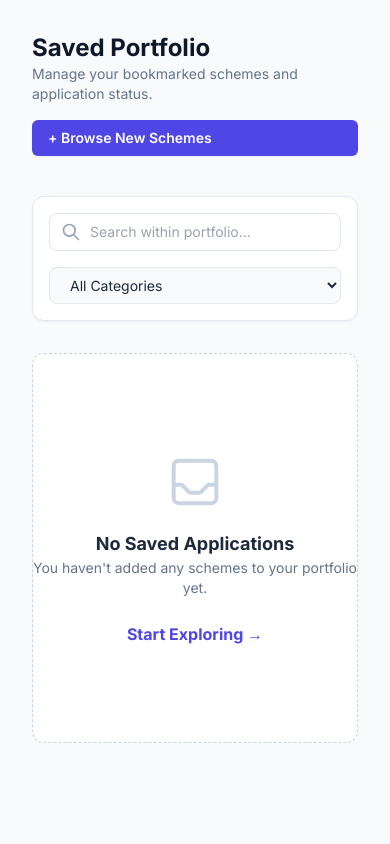
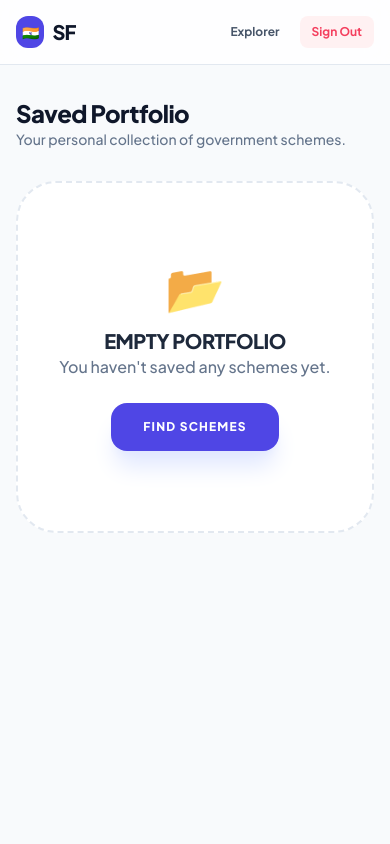
Before and after one commit to naveen-kumar-4/scheme-finder, a Flask app: page /saved_schemes in a window 390 px wide. Run offline with Flask 3, Linux system fonts and the light colour scheme; the visitor is signed in with stand-in values (Sample User, id 1); data that the repository does not hold is empty; some libraries are stand-ins or nearby versions.

Commit message:
saved_schemes.html

```diff
--- a/templates/saved_schemes.html
+++ b/templates/saved_schemes.html
@@ -5,110 +5,111 @@
     <meta name="viewport" content="width=device-width, initial-scale=1.0">
     <title>Saved Portfolio | SchemeFinder</title>
     <script src="https://cdn.tailwindcss.com"></script>
-    <link href="https://fonts.googleapis.com/css2?family=Inter:wght@400;500;600;700&display=swap" rel="stylesheet">
+    <link href="https://fonts.googleapis.com/css2?family=Plus+Jakarta+Sans:wght@400;500;600;700;800&display=swap" rel="stylesheet">
     <style>
-        body { font-family: 'Inter', sans-serif; background-color: #f8fafc; color: #1e293b; }
-        .sidebar-link.active { background: #eef2ff; color: #4f46e5; border-right: 3px solid #4f46e5; }
-        .table-container { border-radius: 8px; border: 1px solid #e2e8f0; background: white; overflow: hidden; }
+        body {
+            font-family: 'Plus Jakarta Sans', sans-serif;
+            background-color: #f8fafc;
+            color: #0f172a;
+        }
+        /* Desktop Hover: Lift and Highlight */
+        @media (min-width: 768px) {
+            .scheme-row {
+                transition: all 0.3s cubic-bezier(0.4, 0, 0.2, 1);
+            }
+            .scheme-row:hover {
+                transform: translateX(8px);
+                background-color: #ffffff;
+                border-color: #6366f1;
+                box-shadow: 10px 10px 20px -10px rgba(99, 102, 241, 0.1);
+            }
+        }
+        /* Mobile Specific: Active state feedback */
+        .scheme-row:active {
+            background-color: #f1f5f9;
+        }
+        .line-clamp-mobile {
+            display: -webkit-box;
+            -webkit-line-clamp: 2;
+            -webkit-box-orient: vertical;
+            overflow: hidden;
+        }
     </style>
 </head>
-<body class="min-h-screen flex">
+<body class="min-h-screen">
 
-    <aside class="w-64 bg-white border-r border-slate-200 hidden lg:flex flex-col h-screen sticky top-0">
-        <div class="p-6 border-b border-slate-100">
-            <h1 class="text-xl font-bold tracking-tight text-slate-900 flex items-center gap-2">
-                <span class="text-indigo-600">🇮🇳</span> SchemeFinder
-            </h1>
+    <nav class="bg-white/80 backdrop-blur-md sticky top-0 z-50 border-b border-slate-200 px-4 md:px-8 py-4">
+        <div class="max-w-7xl mx-auto flex justify-between items-center">
+            <a href="/" class="text-xl font-black tracking-tighter flex items-center gap-2">
+                <span class="bg-indigo-600 text-white p-1.5 rounded-xl text-sm">🇮🇳</span>
+                <span class="hidden md:inline">SCHEMEFINDER</span>
+                <span class="md:hidden">SF</span>
+            </a>
+            <div class="flex items-center gap-2 md:gap-4">
+                <a href="/" class="text-xs md:text-sm font-bold text-slate-600 px-3 py-2 hover:text-indigo-600 transition">Explorer</a>
+                <a href="/logout" class="text-xs md:text-sm font-bold text-rose-500 bg-rose-50 px-3 py-2 rounded-lg hover:bg-rose-100 transition">Sign Out</a>
             </div>
-        <nav class="flex-1 p-4 space-y-1">
-            <a href="/" class="sidebar-link flex items-center gap-3 px-4 py-3 text-slate-600 font-medium rounded-lg hover:bg-slate-50 transition">
-                <svg class="w-5 h-5" fill="none" stroke="currentColor" viewBox="0 0 24 24"><path stroke-linecap="round" stroke-linejoin="round" stroke-width="2" d="M3 12l2-2m0 0l7-7 7 7M5 10v10a1 1 0 001 1h3m10-11l2 2m-2-2v10a1 1 0 01-1 1h-3m-6 0a1 1 0 001-1v-4a1 1 0 011-1h2a1 1 0 011 1v4a1 1 0 001 1m-6 0h6"/></svg>
-                Explorer
-            </a>
-            <a href="/saved_schemes" class="sidebar-link active flex items-center gap-3 px-4 py-3 font-semibold rounded-lg transition">
-                <svg class="w-5 h-5" fill="none" stroke="currentColor" viewBox="0 0 24 24"><path stroke-linecap="round" stroke-linejoin="round" stroke-width="2" d="M5 5a2 2 0 012-2h10a2 2 0 012 2v16l-7-3.5L5 21V5z"/></svg>
-                Saved Portfolio
-            </a>
-            <a href="/dashboard" class="sidebar-link flex items-center gap-3 px-4 py-3 text-slate-600 font-medium rounded-lg hover:bg-slate-50 transition">
-                <svg class="w-5 h-5" fill="none" stroke="currentColor" viewBox="0 0 24 24"><path stroke-linecap="round" stroke-linejoin="round" stroke-width="2" d="M16 7a4 4 0 11-8 0 4 4 0 018 0zM12 14a7 7 0 00-7 7h14a7 7 0 00-7-7z"/></svg>
-                Dashboard
-            </a>
+        </div>
     </nav>
-        <div class="p-4 border-t border-slate-100">
-            <a href="/logout" class="flex items-center gap-3 px-4 py-3 text-rose-600 font-medium rounded-lg hover:bg-rose-50 transition">
-                <svg class="w-5 h-5" fill="none" stroke="currentColor" viewBox="0 0 24 24"><path stroke-linecap="round" stroke-linejoin="round" stroke-width="2" d="M17 16l4-4m0 0l-4-4m4 4H7m6 4v1a3 3 0 01-3 3H6a3 3 0 01-3-3V7a3 3 0 013-3h4a3 3 0 013 3v1"/></svg>
-                Sign Out
-            </a>
-        </div>
-    </aside>
 
-    <main class="flex-1 p-8 lg:p-12 overflow-y-auto">
+    <main class="max-w-7xl mx-auto px-4 md:px-8 py-8 md:py-12">
 
-        <div class="flex flex-col md:flex-row md:items-center justify-between gap-4 mb-10">
-            <div>
-                <h2 class="text-2xl font-bold text-slate-900">Saved Portfolio</h2>
-                <p class="text-slate-500 text-sm">Manage your bookmarked schemes and application status.</p>
-            </div>
-            <a href="/" class="inline-flex items-center px-4 py-2 bg-indigo-600 text-white text-sm font-semibold rounded-md shadow-sm hover:bg-indigo-700 transition">
-                + Browse New Schemes
-            </a>
-        </div>
-
-        <div class="bg-white p-4 border border-slate-200 rounded-xl mb-8 flex flex-col md:flex-row gap-4 shadow-sm">
-            <div class="relative flex-1">
-                <span class="absolute inset-y-0 left-0 pl-3 flex items-center text-slate-400">
-                    <svg class="h-5 w-5" fill="none" stroke="currentColor" viewBox="0 0 24 24"><path stroke-linecap="round" stroke-linejoin="round" stroke-width="2" d="M21 21l-6-6m2-5a7 7 0 11-14 0 7 7 0 0114 0z"/></svg>
-                </span>
-                <input type="text" placeholder="Search within portfolio..." class="block w-full pl-10 pr-3 py-2 border border-slate-200 rounded-lg focus:ring-1 focus:ring-indigo-500 focus:border-indigo-500 text-sm outline-none">
-            </div>
-            <select class="px-4 py-2 border border-slate-200 rounded-lg text-sm bg-slate-50 outline-none">
-                <option>All Categories</option>
-                <option>Central Government</option>
-                <option>State Government</option>
-            </select>
+        <div class="mb-8 md:mb-12">
+            <h1 class="text-2xl md:text-4xl font-black text-slate-900 tracking-tight">Saved Portfolio</h1>
+            <p class="text-slate-500 text-sm md:text-base font-medium">Your personal collection of government schemes.</p>
         </div>
 
         {% if schemes %}
-        <div class="table-container shadow-sm">
-            <table class="min-w-full divide-y divide-slate-200">
-                <thead class="bg-slate-50">
-                    <tr>
-                        <th class="px-6 py-4 text-left text-xs font-semibold text-slate-500 uppercase tracking-wider">Scheme Name</th>
-                        <th class="px-6 py-4 text-left text-xs font-semibold text-slate-500 uppercase tracking-wider">Details</th>
-                        <th class="px-6 py-4 text-right text-xs font-semibold text-slate-500 uppercase tracking-wider">Actions</th>
-                    </tr>
-                </thead>
-                <tbody class="bg-white divide-y divide-slate-100">
+        <div class="flex flex-col gap-4">
+            <div class="hidden md:flex items-center px-8 py-3 text-[10px] font-black uppercase tracking-[0.2em] text-slate-400">
+                <div class="w-1/3">Scheme Name</div>
+                <div class="w-5/12">Description / Benefits</div>
+                <div class="w-1/4 text-right">Actions</div>
+            </div>
+
             {% for scheme in schemes %}
-                    <tr id="row-{{ scheme._id }}" class="hover:bg-slate-50/80 transition">
-                        <td class="px-6 py-4 whitespace-nowrap">
-                            <div class="text-sm font-bold text-slate-900">{{ scheme.scheme_name }}</div>
-                            <div class="text-xs text-indigo-600 font-medium">Ref ID: #{{ scheme._id[:8] }}</div>
-                        </td>
-                        <td class="px-6 py-4">
-                            <p class="text-sm text-slate-600 line-clamp-1 max-w-md">{{ scheme.details }}</p>
-                        </td>
-                        <td class="px-6 py-4 text-right space-x-2">
-                            <a href="/scheme/{{ scheme._id }}" class="inline-flex items-center px-3 py-1.5 border border-slate-200 text-xs font-bold text-slate-700 rounded-md bg-white hover:bg-slate-50 transition shadow-sm">
+            <div id="row-{{ scheme._id }}" class="scheme-row bg-white/50 border border-slate-200 rounded-2xl md:rounded-[2rem] p-5 md:p-8 flex flex-col md:flex-row items-start md:items-center justify-between gap-4 md:gap-8">
+
+                <div class="w-full md:w-1/3">
+                    <h2 class="text-lg md:text-xl font-extrabold text-slate-900 leading-tight mb-1">
+                        {{ scheme.scheme_name }}
+                    </h2>
+                    <p class="text-[10px] font-bold text-indigo-500 uppercase tracking-widest">
+                        ID: #{{ scheme._id[:8] }}
+                    </p>
+                </div>
+
+                <div class="w-full md:w-5/12">
+                    <p class="text-slate-600 text-sm md:text-base font-medium line-clamp-mobile leading-relaxed">
+                        {{ scheme.details or scheme.benefits or "Details available on the full page." }}
+                    </p>
+                </div>
+
+                <div class="w-full md:w-1/4 flex items-center justify-between md:justify-end gap-3 pt-4 md:pt-0 border-t border-slate-100 md:border-t-0">
+                    <a href="/scheme/{{ scheme._id }}"
+                       class="flex-1 md:flex-none px-6 py-3.5 md:py-3 bg-slate-900 text-white text-[11px] font-black uppercase tracking-widest rounded-xl md:rounded-2xl hover:bg-indigo-600 transition shadow-lg shadow-slate-200 text-center">
                         View Details
                     </a>
-                            <button onclick="deleteScheme('{{ scheme._id }}')" class="inline-flex items-center px-3 py-1.5 text-xs font-bold text-rose-600 bg-rose-50 rounded-md hover:bg-rose-600 hover:text-white transition">
-                                Remove
+
+                    <button onclick="deleteScheme('{{ scheme._id }}')"
+                            class="h-12 w-12 flex items-center justify-center bg-rose-50 text-rose-500 rounded-xl md:rounded-2xl hover:bg-rose-500 hover:text-white transition group"
+                            aria-label="Delete">
+                        <svg xmlns="http://www.w3.org/2000/svg" class="h-5 w-5" fill="none" viewBox="0 0 24 24" stroke="currentColor">
+                            <path stroke-linecap="round" stroke-linejoin="round" stroke-width="2" d="M19 7l-.867 12.142A2 2 0 0116.138 21H7.862a2 2 0 01-1.995-1.858L5 7m5 4v6m4-6v6m1-10V4a1 1 0 00-1-1h-4a1 1 0 00-1 1v3M4 7h16" />
+                        </svg>
                     </button>
-                        </td>
-                    </tr>
+                </div>
+            </div>
             {% endfor %}
-                </tbody>
-            </table>
         </div>
         {% else %}
-        <div class="text-center py-24 bg-white rounded-xl border border-dashed border-slate-300">
-            <div class="mb-4 flex justify-center text-slate-300">
-                <svg class="w-16 h-16" fill="none" stroke="currentColor" viewBox="0 0 24 24"><path stroke-linecap="round" stroke-linejoin="round" stroke-width="1.5" d="M20 13V6a2 2 0 00-2-2H6a2 2 0 00-2 2v7m16 0v5a2 2 0 01-2 2H6a2 2 0 01-2-2v-5m16 0h-2.586a1 1 0 00-.707.293l-2.414 2.414a1 1 0 01-.707.293h-3.172a1 1 0 01-.707-.293l-2.414-2.414A1 1 0 006.586 13H4"/></svg>
-            </div>
-            <h3 class="text-lg font-bold text-slate-800">No Saved Applications</h3>
-            <p class="text-slate-500 text-sm mb-6">You haven't added any schemes to your portfolio yet.</p>
-            <a href="/" class="text-indigo-600 font-bold hover:underline">Start Exploring →</a>
+        <div class="py-20 text-center bg-white rounded-[2.5rem] border-2 border-dashed border-slate-200">
+            <div class="text-5xl mb-4">📂</div>
+            <h3 class="text-xl font-black text-slate-800 uppercase tracking-tight">Empty Portfolio</h3>
+            <p class="text-slate-500 font-medium mb-6">You haven't saved any schemes yet.</p>
+            <a href="/" class="inline-block bg-indigo-600 text-white px-8 py-4 rounded-2xl font-black uppercase tracking-widest text-xs hover:bg-indigo-700 transition shadow-xl shadow-indigo-100">
+                Find Schemes
+            </a>
         </div>
         {% endif %}
 
@@ -116,14 +117,32 @@
 
     <script>
         function deleteScheme(schemeId) {
-        if(!confirm("Remove this entry from your portfolio?")) return;
-        fetch("/delete_saved/" + schemeId, { method: "POST" })
+            if(!confirm("Remove this scheme?")) return;
+
+            const row = document.getElementById("row-" + schemeId);
+            row.style.opacity = '0.4';
+            row.style.pointerEvents = 'none';
+
+            fetch("/delete_saved/" + schemeId, {
+                method: "POST",
+                headers: { "Content-Type": "application/json" }
+            })
             .then(res => res.json())
             .then(data => {
-            if (data.status === "deleted") {
-                const row = document.getElementById("row-" + schemeId);
-                row.classList.add('opacity-0', 'transition-all', 'duration-300');
-                setTimeout(() => location.reload(), 300);
+                if (data.status === "deleted" || data.success) {
+                    // Mobile-friendly collapse animation
+                    row.style.transform = 'scale(0.95)';
+                    row.style.opacity = '0';
+                    setTimeout(() => {
+                        row.remove();
+                        if (document.querySelectorAll('.scheme-row').length === 0) {
+                            location.reload();
+                        }
+                    }, 300);
+                } else {
+                    row.style.opacity = '1';
+                    row.style.pointerEvents = 'auto';
+                    alert("Error removing item.");
                 }
             });
         }
```
Lines whose indentation alone changed are shown as unchanged.
